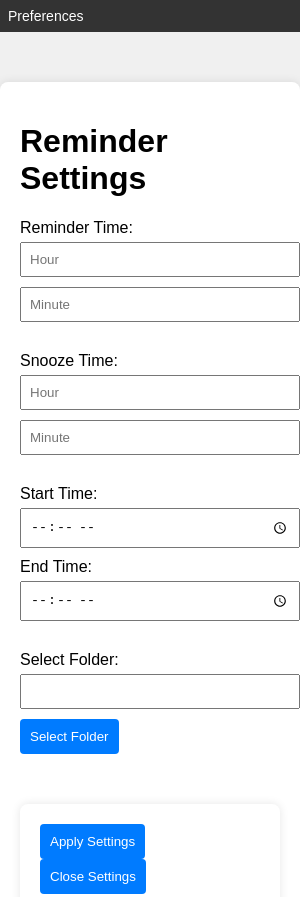
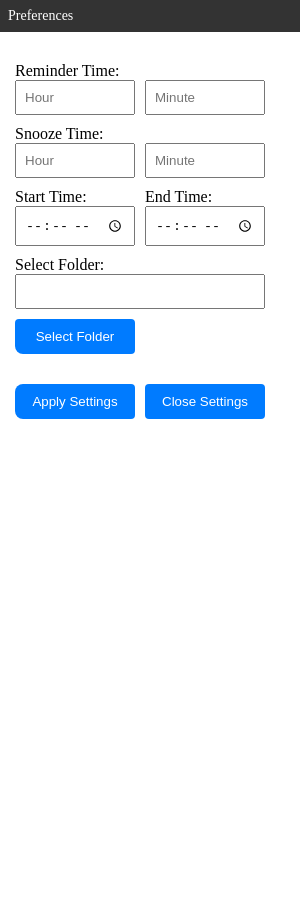
Before and after one commit to ryan3971/NoteNudge, an Electron app: page src/renderer/settings/settings-window.html in a window 300 px wide. Shown: the top 897 px of the page. After the commit the page ends 844 px from the top, so only its background shows below. Drawn offline with Linux system fonts and the light colour scheme; no server answers.

Commit message:
Settings styling

```diff
--- a/src/renderer/settings/settings-window.html
+++ b/src/renderer/settings/settings-window.html
@@ -14,50 +14,61 @@
     </div>
 
     <div class="container">
-        <h1>Reminder Settings</h1>
-
-        <!-- Reminder Time Section -->
-        <div class="section">
-            <label for="reminderHour">Reminder Time:</label>
-            <input type="number" id="reminderHour" min="0" max="23" placeholder="Hour" required>
-            <input type="number" id="reminderMinute" min="0" max="59" placeholder="Minute" required>
+        <!-- Reminder Time Section; Hover text not working for this for some reason... -->
+        <div class="tooltip">
+            <div class="text">Reminder Time:</div>
+            <span class="tooltiptext">Time between Entries</span>
+        </div>
+        <div class="grid-container">
+            <input type="number" id="reminderHour" min="0" max="23" placeholder="Hour">
+            <input type="number" id="reminderMinute" min="0" max="59" placeholder="Minute">
         </div>
 
         <!-- Snooze Time Section -->
-        <div class="section">
-            <div class="section">
-                <label for="snoozeHour">Snooze Time:</label>
-                <input type="number" id="snoozeHour" min="0" max="23" placeholder="Hour" required>
-                <input type="number" id="snoozeMinute" min="0" max="59" placeholder="Minute" required>
+        <div class="tooltip">
+            <div class="text">Snooze Time:</div>
+            <span class="tooltiptext">Time between Entries</span>
+        </div>
+        <div class="grid-container">
+            <input type="number" id="snoozeHour" min="0" max="23" placeholder="Hour">
+            <input type="number" id="snoozeMinute" min="0" max="59" placeholder="Minute">
         </div>
 
         <!-- Start and End Time Section -->
-        <div class="section">
-            <label for="startTime">Start Time:</label>
+        <div class="grid-container">
+            <div class="tooltip">
+                <div class="text">Start Time:</div>
+                <span class="tooltiptext">Reminders will begin after this time</span>
+            </div>
+            <div class="tooltip">
+                <div class="text">End Time:</div>
+                <span class="tooltiptext">Reminders will stop occurring after this time</span>
+            </div>
+        </div>
+        <div class="grid-container">
             <input type="time" id="startTime" required>
-            <label for="endTime">End Time:</label>
             <input type="time" id="endTime" required>
+        </div>
         <!--  <button onclick="submitStartEndTime()">Submit</button> -->
-        </div>
 
         <!-- Folder Selection Section -->
-        <div class="section">
-            <label for="folderPath">Select Folder:</label>
+        <div class="tooltip">
+            <div class="text">Select Folder:</div>
+            <span class="tooltiptext">Location of the genreated word doc</span>
+        </div>
         <input type="text" id="folderPath" readonly>
         <button onclick="openFolderDialog()">Select Folder</button>
     </div>
-    </div>
 
     <div class="container">
+        <div class="grid-container">
             <!--Close Settings Button-->
-        <div class="section">
             <button id="apply-settings" onclick="applySettings()">Apply Settings</button>
-
             <!--Close Settings Button-->
-        <div class="section">
             <button id="close-settings" onclick="closeSettings()">Close Settings</button>
         </div>
-
+    </div>
     <script src="./settings_renderer.js"></script>
 </body>
+
 </html>
--- a/src/renderer/settings/settings_style.css
+++ b/src/renderer/settings/settings_style.css
@@ -1,21 +1,15 @@
 body {
-    font-family: Arial, sans-serif;
     margin: 0;
-    padding: 0;
-    background-color: #f0f0f0;
+    background-color: #fff;
 }
 
 .container {
-    max-width: 600px;
-    margin: 50px auto;
+    width: 300px;
     background-color: #fff;
-    padding: 20px;
     border-radius: 8px;
-    box-shadow: 0 0 10px rgba(0, 0, 0, 0.1);
-  }
-
-  .section {
-    margin-bottom: 20px;
+    margin-left: 15px;
+    margin-top: 30px;
+    overflow: hidden;
 }
 
 label {
@@ -29,24 +23,27 @@ body {
     padding: 8px;
     user-select: none;
     -webkit-app-region: drag; /* Make the title bar draggable */
-    display: flex;
-    justify-content: space-between;
-    align-items: center;
 }
 
 .title {
     font-size: 14px;
 }
 
+.grid-container {
+    display: grid;
+    grid-template-columns: 130px 130px;
+}
+
 input {
-    width: 100%;
+    width: 100px;
     padding: 8px;
     margin-bottom: 10px;
 }
 
 button {
+    width: 120px;
     padding: 10px;
-    background-color: #007BFF;
+    background-color: #007bff;
     color: #fff;
     border: none;
     cursor: pointer;
@@ -56,3 +53,37 @@ body {
 button:hover {
     background-color: #0056b3;
 }
+#folderPath {
+    width: 230px;
+    overflow-y: auto;
+}
+
+/*https://www.w3schools.com/css/tryit.asp?filename=trycss_tooltip_transition*/
+.tooltip {
+    position: relative;
+    display: inline-block;
+}
+
+.tooltip .tooltiptext {
+    visibility: hidden;
+    width: 200px;
+    background-color: black;
+    color: #fff;
+    text-align: center;
+    border-radius: 6px;
+    padding: 5px 0;
+    position: absolute;
+    z-index: 1;
+    bottom: 100%;
+    left: 50%;
+    margin-left: -60px;
+
+    /* Fade in tooltip - takes 1 second to go from 0% to 100% opac: */
+    opacity: 0;
+    transition: opacity 1s;
+}
+
+.tooltip:hover .tooltiptext {
+    visibility: visible;
+    opacity: 1;
+}
```
Also changed, not shown: src/main.js (+19 -28 lines). Lines whose indentation alone changed are shown as unchanged.
